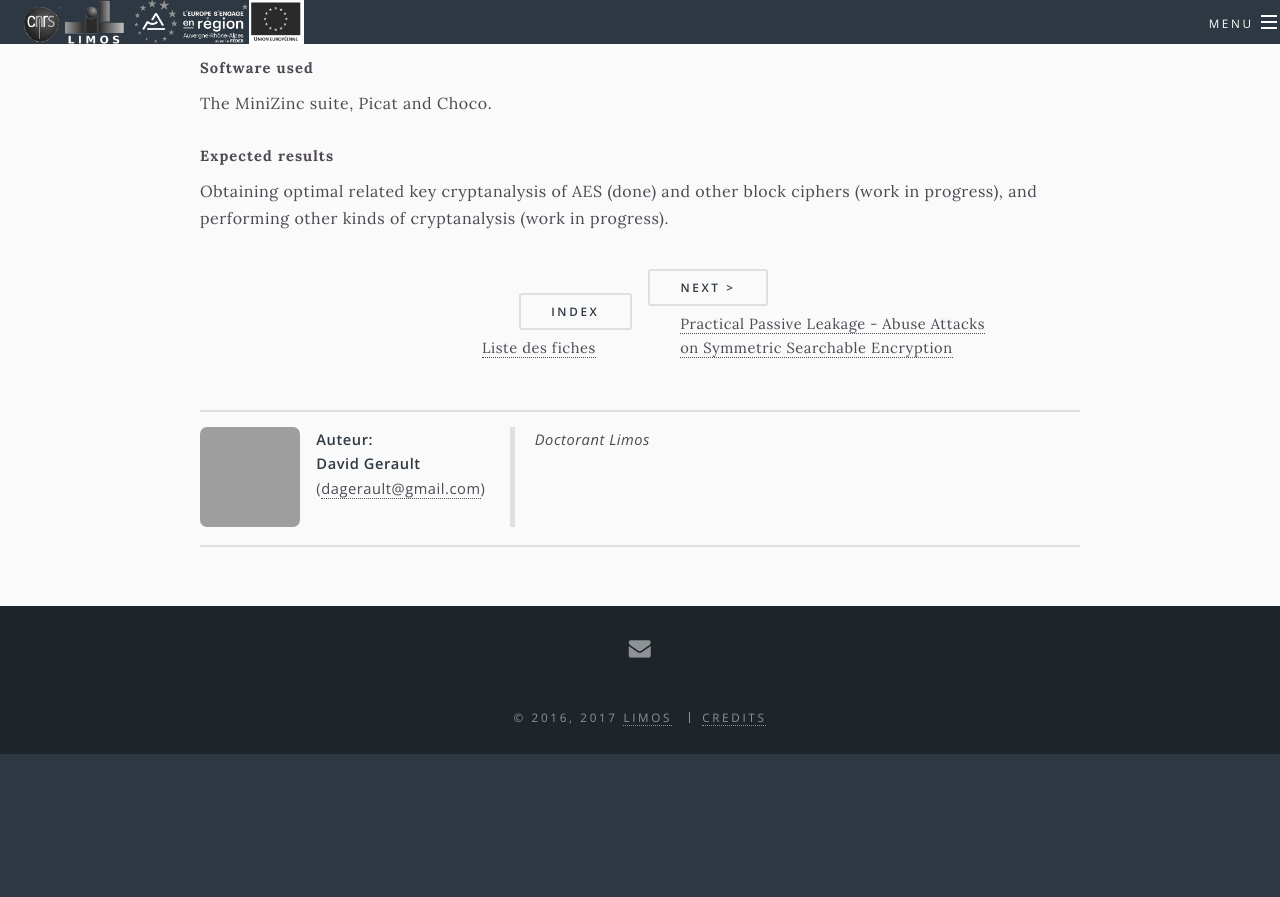
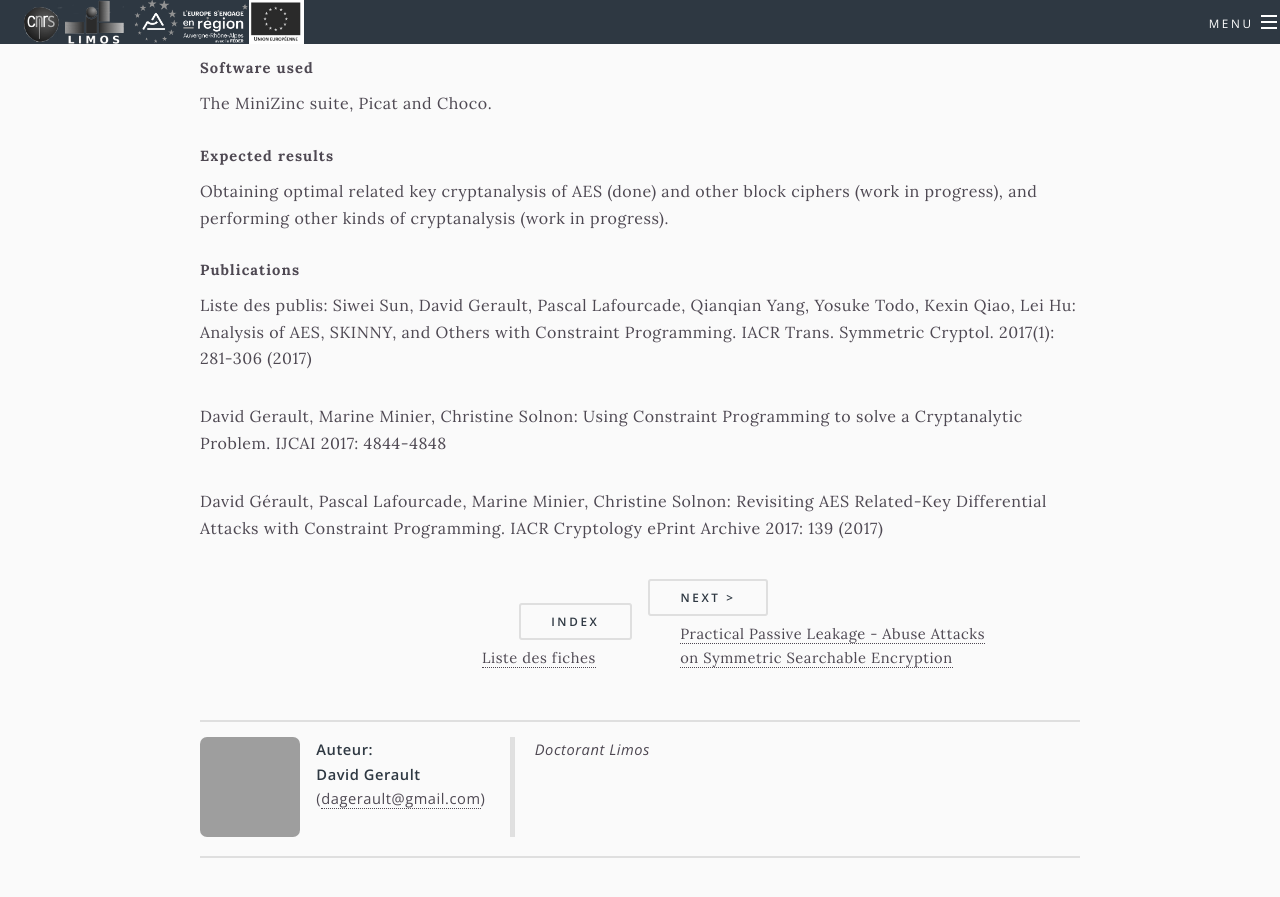
Before and after one commit to frgaudet/galacticaweb, a Jekyll site: the page built from _posts/2017-09-08-Automatic cryptanalysis of block ciphers.md, in a window 1280 px wide and 900 px high, scrolled down 608 px. Shown: the top 897 px of the window. Built offline with Jekyll 4.4.1, drawn with Linux system fonts in a browser that asks for light colours; before the commit the page ends 1362 px from its top, so only the background shows below that; grey boxes are pictures that could not be loaded.

Commit message:
Add David's publications

```diff
--- a/_posts/2017-09-08-Automatic cryptanalysis of block ciphers.md
+++ b/_posts/2017-09-08-Automatic cryptanalysis of block ciphers.md
@@ -21,3 +21,16 @@ The MiniZinc suite, Picat and Choco.
 # Expected results
 
 Obtaining optimal related key cryptanalysis of AES (done) and other block ciphers (work in progress), and performing other kinds of cryptanalysis (work in progress).
+
+# Publications
+
+
+Liste des publis:
+Siwei Sun, David Gerault, Pascal Lafourcade, Qianqian Yang, Yosuke Todo, Kexin Qiao, Lei Hu:
+Analysis of AES, SKINNY, and Others with Constraint Programming. IACR Trans. Symmetric Cryptol. 2017(1): 281-306 (2017)
+
+David Gerault, Marine Minier, Christine Solnon:
+Using Constraint Programming to solve a Cryptanalytic Problem. IJCAI 2017: 4844-4848
+
+David Gérault, Pascal Lafourcade, Marine Minier, Christine Solnon:
+Revisiting AES Related-Key Differential Attacks with Constraint Programming. IACR Cryptology ePrint Archive 2017: 139 (2017)
```
